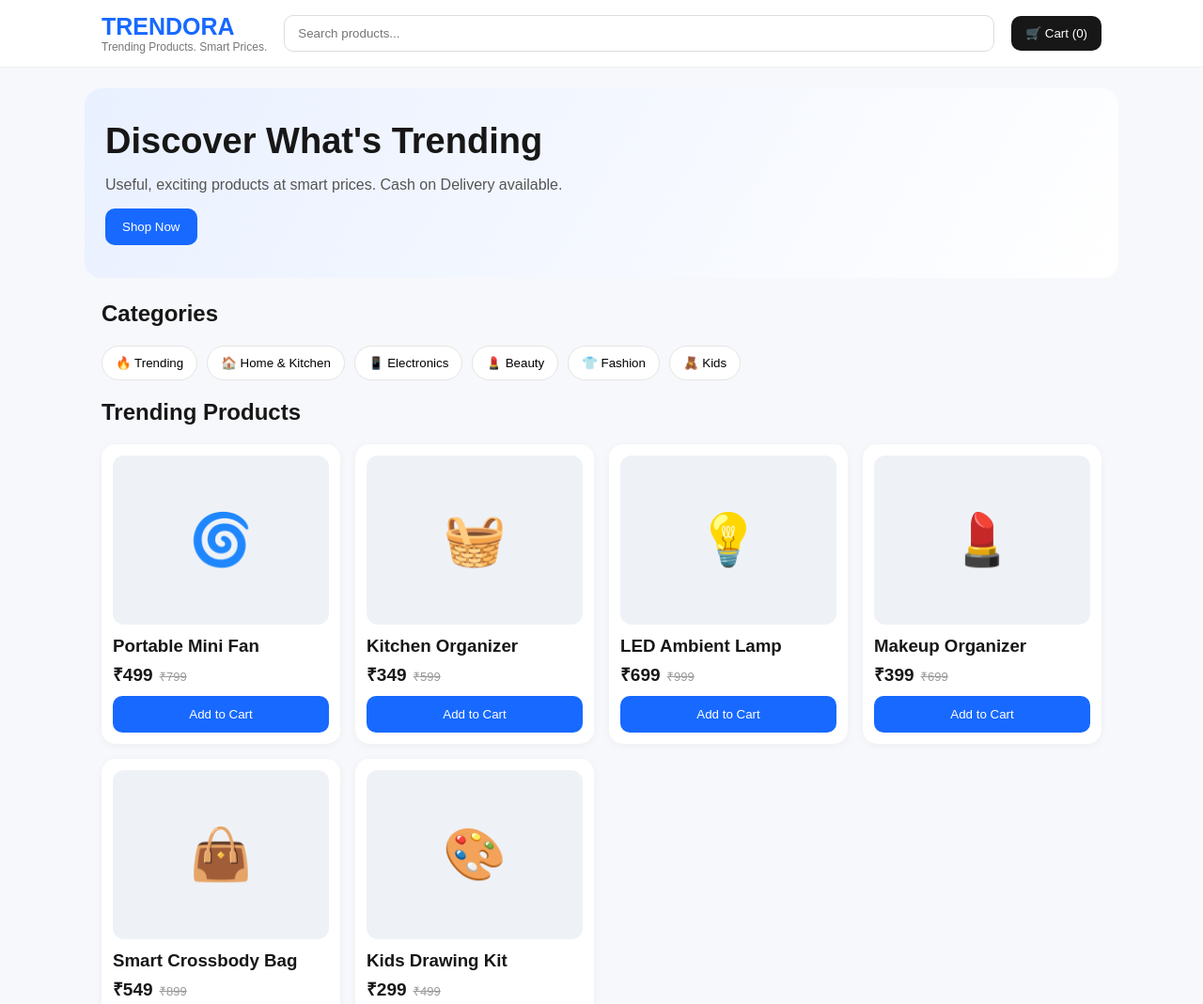
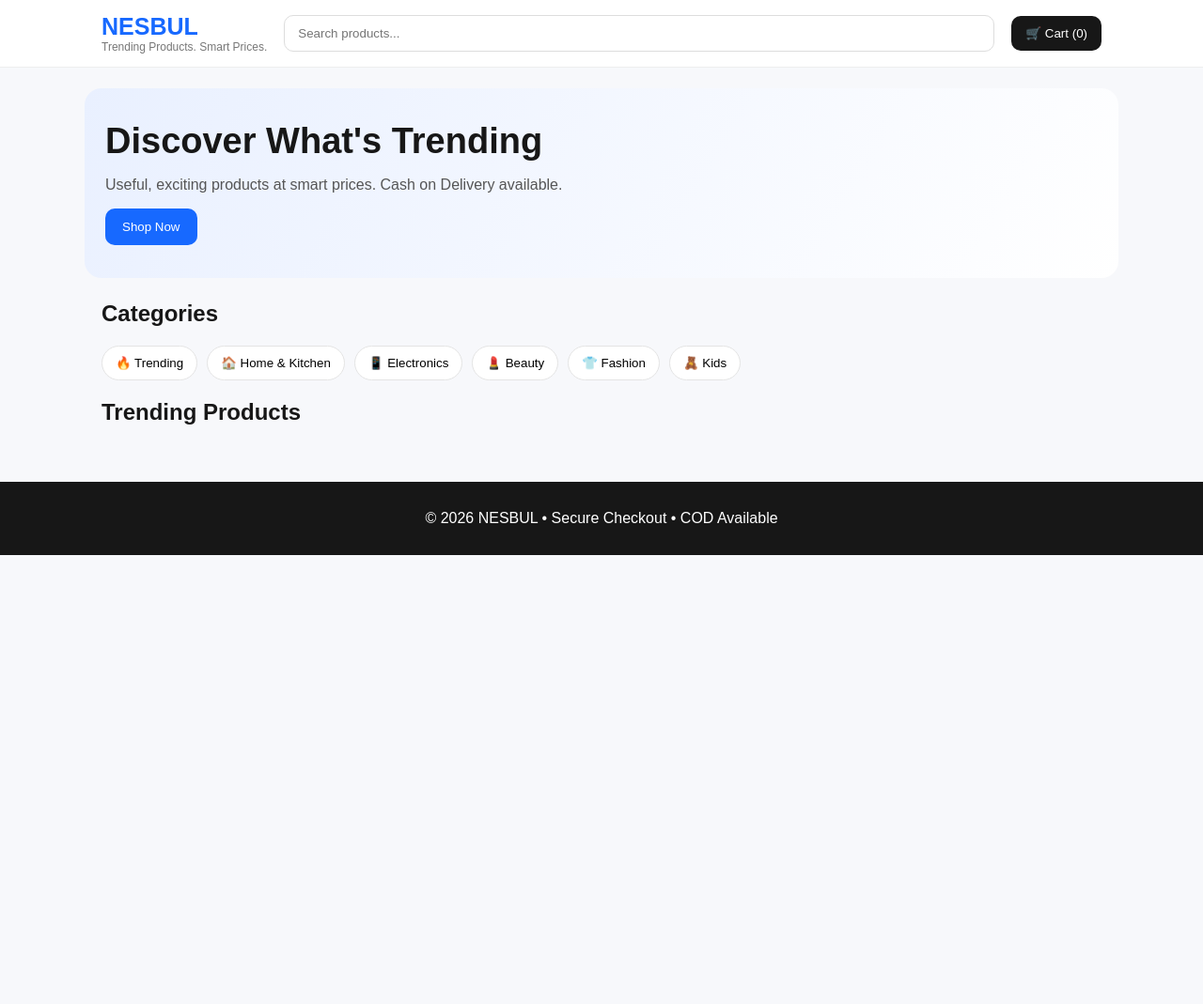
Before and after one commit to nameerabid/Cheap-, a plain HTML site: page index.html in a window 1280 px wide. Shown: the top 1069 px of the page at 94% size. After the commit the page ends 800 px from the top, so only its background shows below. Drawn offline with Linux system fonts and the light colour scheme.

Commit message:
Change site name from Trendora to NESBUL

```diff
--- a/index.html
+++ b/index.html
@@ -3,7 +3,7 @@
 <head>
 <meta charset="utf-8">
 <meta name="viewport" content="width=device-width,initial-scale=1">
-<title>Trendora — Trending Products</title>
+<title>NESBUL — Trending Products</title>
 <style>
 *{box-sizing:border-box}body{margin:0;font-family:Arial,sans-serif;background:#f7f8fb;color:#171717}
 header{background:#fff;border-bottom:1px solid #eee;position:sticky;top:0;z-index:5}
@@ -24,7 +24,7 @@ footer{margin-top:40px;background:#171717;color:white;padding:30px;text-align:ce
 </head>
 <body>
 <header><div class="nav">
-<div><div class="logo">TRENDORA</div><div class="tag">Trending Products. Smart Prices.</div></div>
+<div><div class="logo">NESBUL</div><div class="tag">Trending Products. Smart Prices.</div></div>
 <input id="search" class="search" placeholder="Search products...">
 <button class="cart" onclick="openCart()">🛒 Cart (<span id="count">0</span>)</button>
 </div></header>
@@ -45,18 +45,23 @@ footer{margin-top:40px;background:#171717;color:white;padding:30px;text-align:ce
 </main>
 
 <div id="modal" class="modal"><div class="box"><button class="close" onclick="closeModal()">✕</button><div id="modalContent"></div></div></div>
-<footer>© 2026 Trendora • Secure Checkout • COD Available</footer>
+<footer>© 2026 NESBUL • Secure Checkout • COD Available</footer>
 
 <script>
-const products=[
-{id:1,name:"Portable Mini Fan",cat:"Electronics",price:499,old:799,icon:"🌀",desc:"Compact rechargeable fan for home, office and travel."},
-{id:2,name:"Kitchen Organizer",cat:"Home",price:349,old:599,icon:"🧺",desc:"Space-saving organizer for a neat kitchen."},
-{id:3,name:"LED Ambient Lamp",cat:"Home",price:699,old:999,icon:"💡",desc:"Modern decorative lamp for bedroom and desk."},
-{id:4,name:"Makeup Organizer",cat:"Beauty",price:399,old:699,icon:"💄",desc:"Keep cosmetics clean and organized."},
-{id:5,name:"Smart Crossbody Bag",cat:"Fashion",price:549,old:899,icon:"👜",desc:"Stylish everyday crossbody bag."},
-{id:6,name:"Kids Drawing Kit",cat:"Kids",price:299,old:499,icon:"🎨",desc:"Creative drawing set for children."}
+const product
+{id:1
 ];
-let cart=[];
+let cart=[const products=[
+{
+id:1,
+name:"Wildplay Chocolate 2Pcs Combo Perfume",
+cat:"Beauty",
+price:349,
+old:549,
+icon:"🌸",
+desc:"Wildplay Chocolate Apparel Perfume Combo – 2 pieces, 30ml each."
+}
+]; ];
 function render(list=products){grid.innerHTML=list.map(p=>`<article class="card"><div class="pic">${p.icon}</div><h3>${p.name}</h3><div><span class="price">₹${p.price}</span><span class="old">₹${p.old}</span></div><button class="btn buy" onclick="add(${p.id})">Add to Cart</button></article>`).join('')}
 function add(id){let p=products.find(x=>x.id===id);let x=cart.find(x=>x.id===id);x?x.qty++:cart.push({...p,qty:1});update();alert("Added to cart")}
 function update(){count.textContent=cart.reduce((a,x)=>a+x.qty,0)}
```
